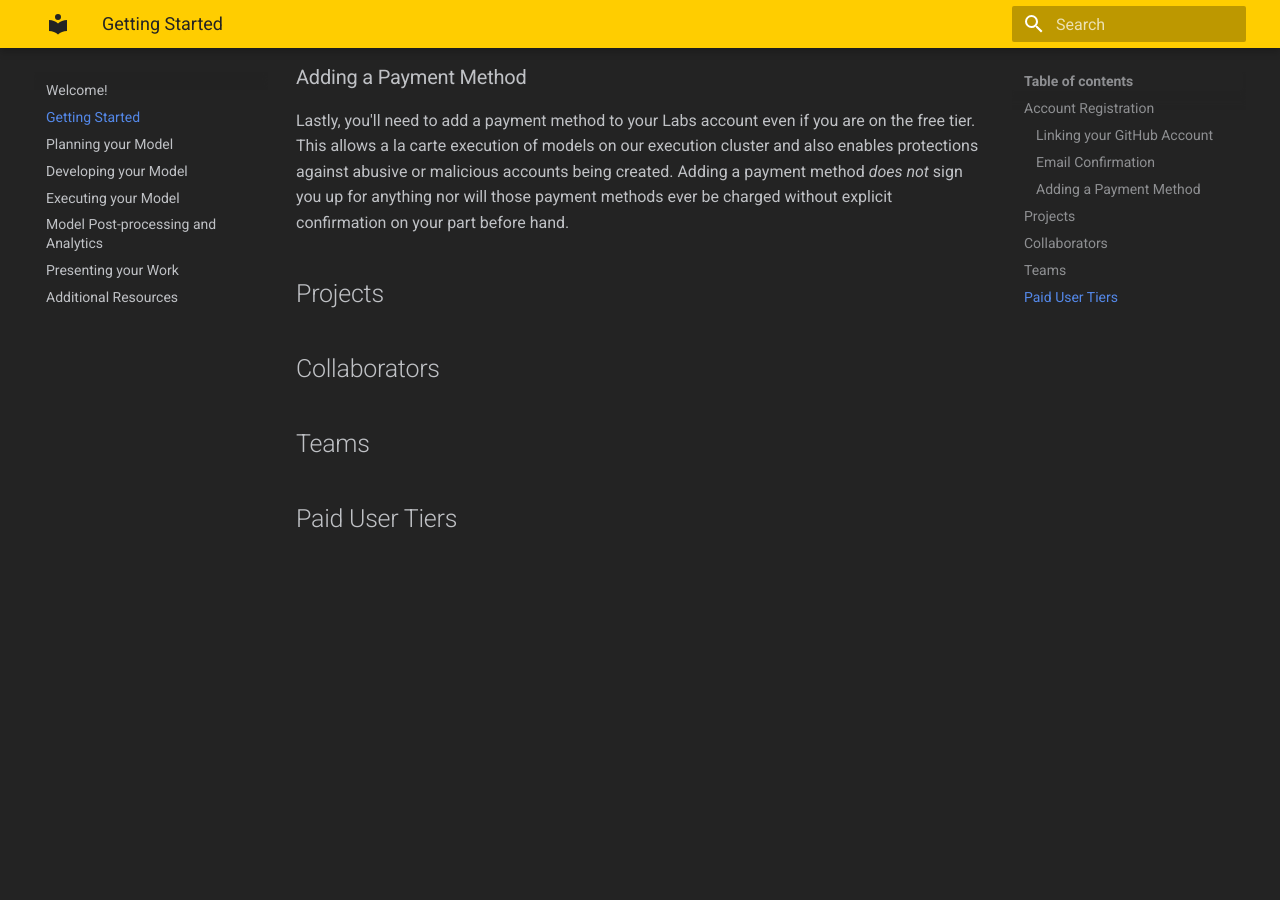
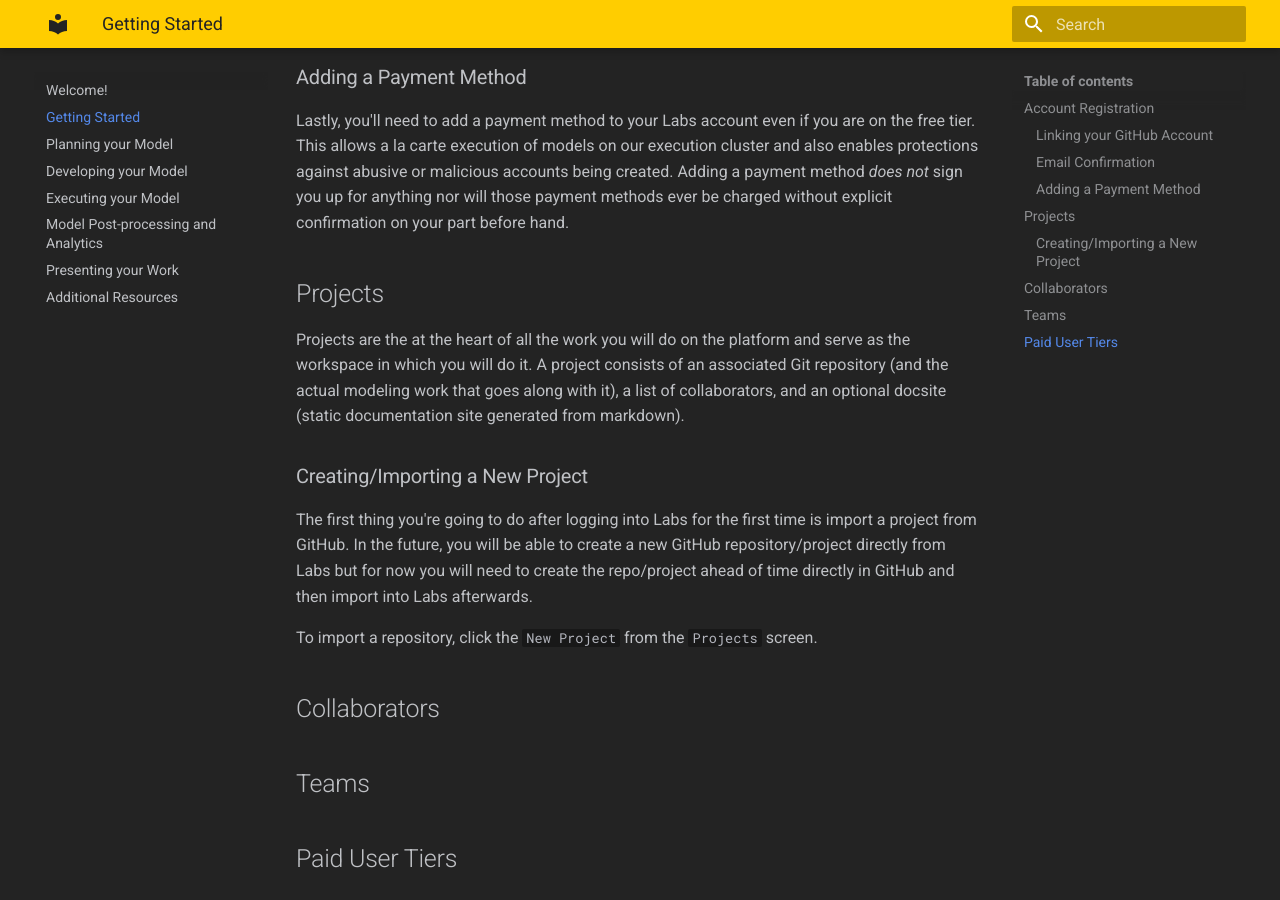
Before and after one commit to blockscience-labs/labs-demos, an MkDocs documentation site: the page built from docs/01_getting_started.md, in a window 1280 px wide and 900 px high, scrolled down 613 px. Built offline with MkDocs 1.6.1 and Material for MkDocs 9.7.7, drawn with Linux system fonts in a browser that asks for light colours; before the commit the page ends 1173 px from its top, so only the background shows below that.

Commit message:
Additional information.

```diff
--- a/docs/01_getting_started.md
+++ b/docs/01_getting_started.md
@@ -12,6 +12,12 @@ Immediately following the registration of your account, you will be emailed at t
 Lastly, you'll need to add a payment method to your Labs account even if you are on the free tier. This allows a la carte execution of models on our execution cluster and also enables protections against abusive or malicious accounts being created. Adding a payment method *does not* sign you up for anything nor will those payment methods ever be charged without explicit confirmation on your part before hand.
 
 ## Projects
+Projects are the at the heart of all the work you will do on the platform and serve as the workspace in which you will do it. A project consists of an associated Git repository (and the actual modeling work that goes along with it), a list of collaborators, and an optional docsite (static documentation site generated from markdown).
+
+### Creating/Importing a New Project
+The first thing you're going to do after logging into Labs for the first time is import a project from GitHub. In the future, you will be able to create a new GitHub repository/project directly from Labs but for now you will need to create the repo/project ahead of time directly in GitHub and then import into Labs afterwards.
+
+To import a repository, click the `New Project` from the `Projects` screen.
 
 ## Collaborators
 
```
